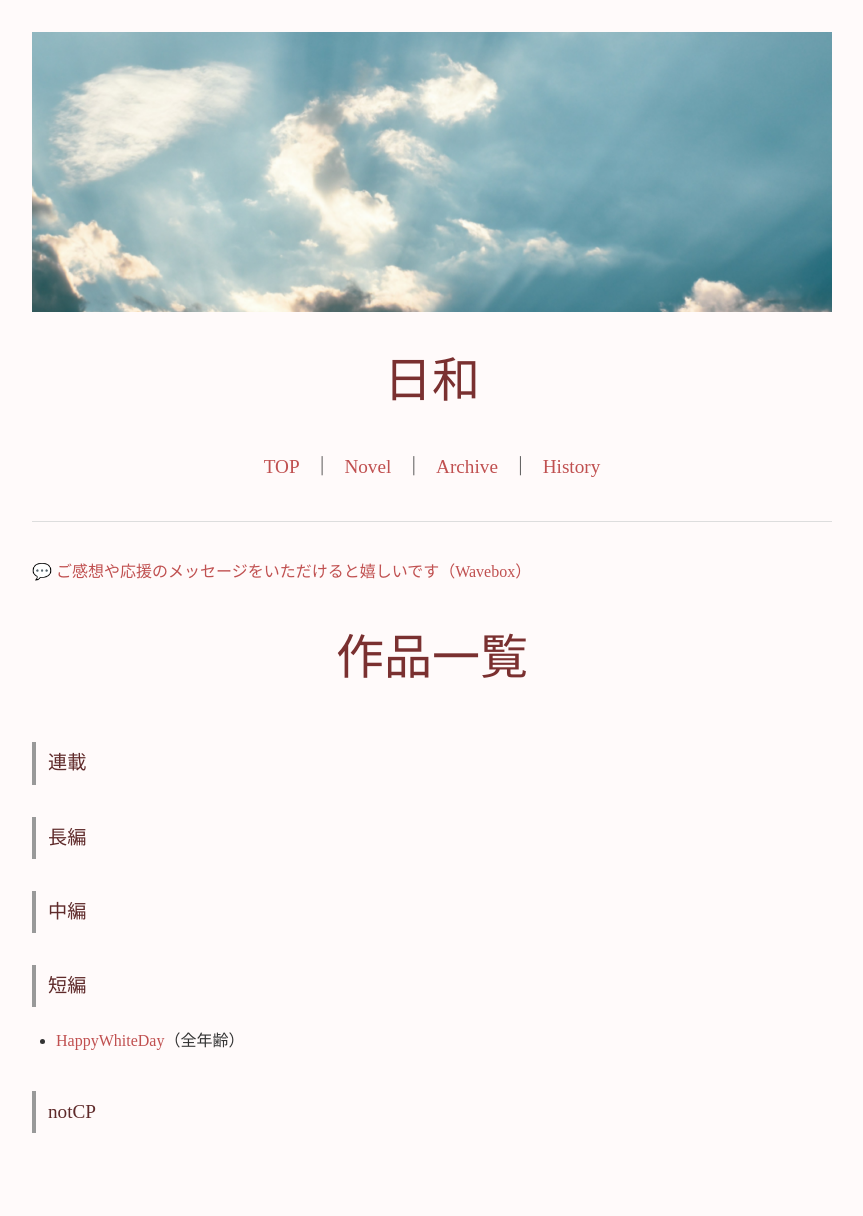
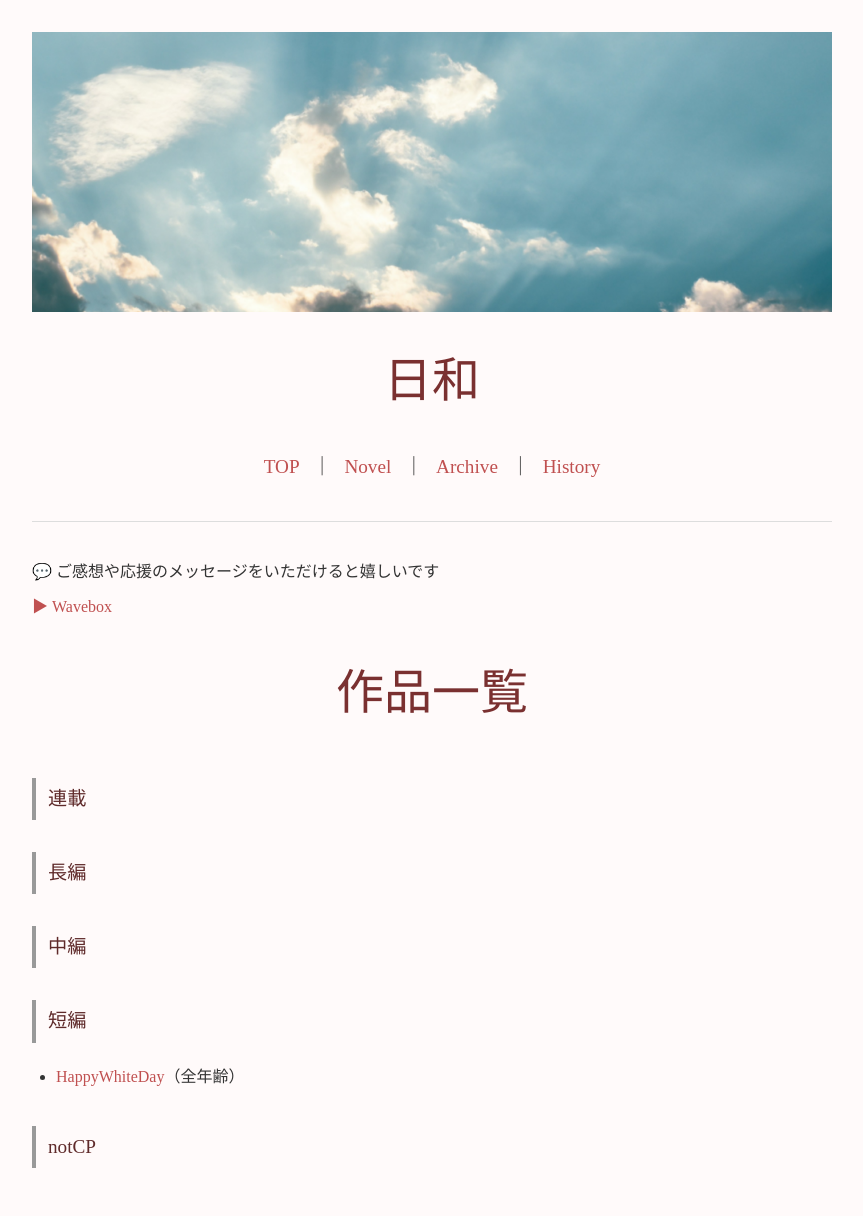
Before and after one commit to fjst160/lemon160, a Jekyll site: the page built from novels.md, in a window 1280 px wide. Shown: the whole page, without its empty margins (208-1071 px from the left). Built offline with Jekyll 4.4.1, drawn with Linux system fonts in a browser that asks for light colours; before the commit the page ends 1181 px from its top, so only the background shows below that.

Commit message:
Update novels.md

```diff
--- a/novels.md
+++ b/novels.md
@@ -2,8 +2,18 @@
 layout: default
 title: 作品一覧
 ---
+<div class="wavebox">
 
-<a href="https://wavebox.me/wave/51k3vxs5906gcigl/">💬 ご感想や応援のメッセージをいただけると嬉しいです（Wavebox）</a>
+💬 ご感想や応援のメッセージをいただけると嬉しいです
+
+<br>
+
+<a href="[ここにWaveboxのURL](https://wavebox.me/wave/51k3vxs5906gcigl/)">
+▶ Wavebox
+</a>
+
+</div>
+
 
 # 作品一覧
 
```
